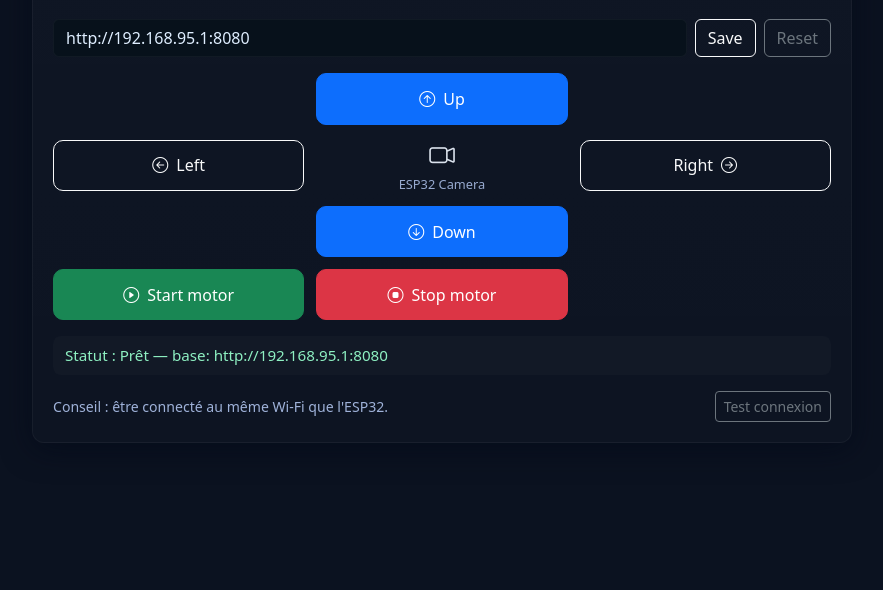
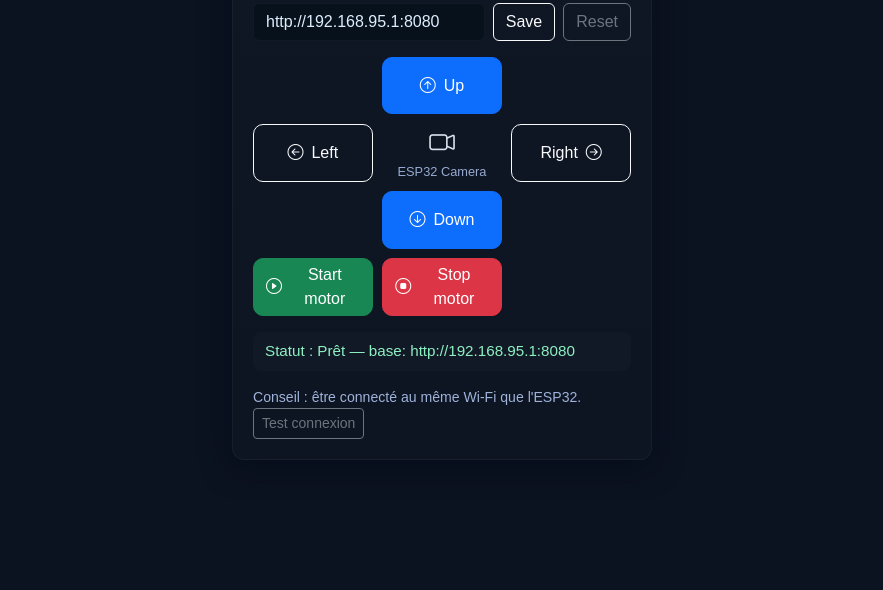
Before and after one commit to GUELORD-MWENDERWA/esp32-web-control, a plain HTML site: page index.html in a window 1280 px wide. Shown: the part 210-800 px from the top of the page, without its empty margins (198-1081 px from the left). Drawn offline with nearby package versions, Linux system fonts and the light colour scheme.

Commit message:
second commit

```diff
--- a/index.html
+++ b/index.html
@@ -10,28 +10,114 @@
   <link href="https://cdn.jsdelivr.net/npm/bootstrap-icons@1.11.3/font/bootstrap-icons.css" rel="stylesheet">
 
   <style>
-    :root { --card-radius: 12px; --btn-size: 3.2rem; }
-    html,body { height:100%; background:#0b1220; color:#e6eef8; }
-    .app-wrap { min-height:100vh; display:flex; align-items:center; justify-content:center; padding:1rem; }
-    .control-card { width:100%; max-width:820px; border-radius:var(--card-radius); padding:1.25rem;
+    /* Variables principales */
+    :root {
+      --card-radius: 12px;
+      --btn-size: 3.6rem; /* boutons un peu plus grands pour mobile */
+    }
+
+    /* Style de base */
+    html, body {
+      height:100%;
+      background:#0b1220;
+      color:#e6eef8;
+      font-family:Arial, sans-serif;
+    }
+
+    /* Conteneur principal centré */
+    .app-wrap {
+      min-height:100vh;
+      display:flex;
+      align-items:center;
+      justify-content:center;
+      padding:1rem;
+    }
+
+    /* Carte de contrôle */
+    .control-card {
+      width:100%;
+      max-width:420px; /* largeur réduite pour mobile */
+      border-radius:var(--card-radius);
+      padding:1.25rem;
       background:linear-gradient(180deg, rgba(255,255,255,0.02), rgba(255,255,255,0.01));
-      border:1px solid rgba(255,255,255,0.04); box-shadow:0 6px 30px rgba(2,8,23,0.6);
+      border:1px solid rgba(255,255,255,0.04);
+      box-shadow:0 6px 30px rgba(2,8,23,0.6);
     }
+
+    /* Titres */
     h1 { font-size:1.25rem; margin:0; font-weight:600; }
     .subtitle { color:#9fb2d9; font-size:.9rem; }
-    .btn-grid { display:grid; gap:.75rem; grid-template-columns:1fr 1fr 1fr; margin-top:1rem; align-items:center; }
-    .btn-large { height:var(--btn-size); font-size:1rem; border-radius:10px; display:flex; align-items:center; justify-content:center; }
-    .grid-center { display:flex; align-items:center; justify-content:center; }
-    .status { margin-top:1rem; padding:.5rem .75rem; border-radius:8px; background:rgba(255,255,255,0.02); color:#bcd4ff; font-size:.95rem; min-height:2.2rem; display:flex; align-items:center; }
-    .status .error { color:#ff9b9b; } .status .ok { color:#8ef0c2; }
-    @media (max-width:576px){ .btn-grid { grid-template-columns:1fr 1fr; } .grid-center { grid-column:1 / -1; } }
-    .ip-row { gap:.5rem; margin-top:.75rem; align-items:center; }
-    .form-control-dark { background:#07111b; color:#dfeeff; border:1px solid rgba(255,255,255,0.04); }
+
+    /* Grille des boutons directionnels */
+    .btn-grid {
+      display:grid;
+      gap:.6rem;
+      grid-template-columns:1fr 1fr 1fr;
+      margin-top:1rem;
+      align-items:center;
+    }
+
+    /* Boutons */
+    .btn-large {
+      height:var(--btn-size);
+      font-size:1rem;
+      border-radius:10px;
+      display:flex;
+      align-items:center;
+      justify-content:center;
+    }
+
+    /* Centre de la grille (caméra) */
+    .grid-center {
+      display:flex;
+      align-items:center;
+      justify-content:center;
+    }
+
+    /* Zone de statut */
+    .status {
+      margin-top:1rem;
+      padding:.5rem .75rem;
+      border-radius:8px;
+      background:rgba(255,255,255,0.02);
+      color:#bcd4ff;
+      font-size:.95rem;
+      min-height:2.2rem;
+      display:flex;
+      align-items:center;
+    }
+
+    .status .error { color:#ff9b9b; }
+    .status .ok { color:#8ef0c2; }
+
+    /* Ligne IP et base URL */
+    .ip-row {
+      gap:.5rem;
+      margin-top:.75rem;
+      align-items:center;
+      flex-wrap:wrap;
+    }
+
+    .form-control-dark {
+      background:#07111b;
+      color:#dfeeff;
+      border:1px solid rgba(255,255,255,0.04);
+      flex:1;
+    }
+
+    /* Responsivité mobile */
+    @media (max-width:576px){
+      .btn-grid { grid-template-columns:1fr 1fr; } /* 2 colonnes sur mobile */
+      .grid-center { grid-column: 1 / -1; } /* centre sur toute la largeur */
+      .btn-large { font-size:.95rem; height:3rem; } /* boutons plus petits */
+    }
+
   </style>
 </head>
 <body>
   <div class="app-wrap">
     <div class="control-card">
+      <!-- Entête -->
       <div class="d-flex align-items-start justify-content-between">
         <div>
           <h1>Contrôle ESP32‑CAM</h1>
@@ -42,20 +128,19 @@
         </div>
       </div>
 
-      <!-- IP / base URL -->
+      <!-- Entrée de l'IP / Base URL -->
       <div class="d-flex ip-row mt-3">
         <input id="input-base" class="form-control form-control-dark" type="text" placeholder="http://192.168.4.1" />
         <button id="btn-save-base" class="btn btn-outline-light">Save</button>
         <button id="btn-reset-base" class="btn btn-outline-secondary">Reset</button>
       </div>
 
+      <!-- Grille des boutons -->
       <div class="btn-grid" role="group" aria-label="Contrôles directionnels">
         <div class="grid-center"></div>
-
         <div class="grid-center">
           <button id="btn-up" class="btn btn-primary btn-large w-100"><i class="bi bi-arrow-up-circle me-2"></i>Up</button>
         </div>
-
         <div class="grid-center"></div>
 
         <div>
@@ -74,27 +159,26 @@
         </div>
 
         <div class="grid-center"></div>
-
         <div class="grid-center">
           <button id="btn-down" class="btn btn-primary btn-large w-100"><i class="bi bi-arrow-down-circle me-2"></i>Down</button>
         </div>
-
         <div class="grid-center"></div>
 
+        <!-- Boutons moteur -->
         <div class="d-grid gap-2">
           <button id="btn-start" class="btn btn-success btn-large"><i class="bi bi-play-circle me-2"></i>Start motor</button>
         </div>
-
         <div class="d-grid gap-2">
           <button id="btn-stop" class="btn btn-danger btn-large"><i class="bi bi-stop-circle me-2"></i>Stop motor</button>
         </div>
-
         <div class="grid-center"></div>
       </div>
 
+      <!-- Statut -->
       <div class="status mt-3" id="status"><span class="ok">Statut : prêt</span></div>
 
-      <div class="d-flex justify-content-between align-items-center mt-3">
+      <!-- Pied de page -->
+      <div class="d-flex justify-content-between align-items-center mt-3 flex-wrap">
         <div style="color:#9fb2d9; font-size:.88rem;">Conseil : être connecté au même Wi‑Fi que l'ESP32.</div>
         <div>
           <button id="btn-test" class="btn btn-outline-secondary btn-sm">Test connexion</button>
@@ -103,9 +187,13 @@
     </div>
   </div>
 
+  <!-- Bootstrap JS -->
   <script src="https://cdn.jsdelivr.net/npm/bootstrap@5.3.3/dist/js/bootstrap.bundle.min.js"></script>
+
   <script>
-    // Defaults
+    // ================================
+    // Variables et configuration
+    // ================================
     const DEFAULT_BASE = 'http://192.168.95.1:8080';
     const ENDPOINTS = {
       up:    '/up/cliked',
@@ -116,7 +204,9 @@
       stop:  '/start/off'
     };
 
-    // Elements
+    // ================================
+    // Éléments du DOM
+    // ================================
     const inputBase = document.getElementById('input-base');
     const btnSaveBase = document.getElementById('btn-save-base');
     const btnResetBase = document.getElementById('btn-reset-base');
@@ -129,16 +219,16 @@
     const btnTest = document.getElementById('btn-test');
     const elStatus = document.getElementById('status');
 
-    // Load or init base url
+    // ================================
+    // Gestion de l'URL de base
+    // ================================
     function loadBase() {
       const saved = localStorage.getItem('esp_base');
       const base = saved ? saved : DEFAULT_BASE;
       inputBase.value = base;
       return base;
     }
-    function saveBase(val) {
-      localStorage.setItem('esp_base', val);
-    }
+    function saveBase(val) { localStorage.setItem('esp_base', val); }
     function resetBase() {
       localStorage.removeItem('esp_base');
       inputBase.value = DEFAULT_BASE;
@@ -146,7 +236,9 @@
 
     let BASE = loadBase();
 
-    // UI helpers
+    // ================================
+    // Fonctions utilitaires UI
+    // ================================
     function setStatus(text, type='info') {
       elStatus.textContent = '';
       const span = document.createElement('span');
@@ -155,10 +247,14 @@
       span.textContent = 'Statut : ' + text;
       elStatus.appendChild(span);
     }
+
     function setButtonsDisabled(disabled) {
       [btnUp, btnDown, btnLeft, btnRight, btnStart, btnStop, btnTest, btnSaveBase, btnResetBase].forEach(b => b.disabled = disabled);
     }
 
+    // ================================
+    // Fonction pour appeler l'API ESP32
+    // ================================
     async function callEndpoint(path) {
       const url = BASE.replace(/\/$/, '') + path;
       setButtonsDisabled(true);
@@ -184,7 +280,9 @@
       }
     }
 
-    // Event bindings
+    // ================================
+    // Événements
+    // ================================
     btnSaveBase.addEventListener('click', () => {
       const val = inputBase.value.trim();
       if (!val) return;
@@ -206,7 +304,7 @@
     btnStop.addEventListener('click', () => callEndpoint(ENDPOINTS.stop));
     btnTest.addEventListener('click', () => callEndpoint('/'));
 
-    // Keyboard support
+    // Support clavier (flèches et espace)
     document.addEventListener('keydown', (e) => {
       if (['INPUT','TEXTAREA'].includes(document.activeElement.tagName)) return;
       switch (e.key) {
@@ -219,7 +317,7 @@
       }
     });
 
-    // Init status
+    // Initialisation du statut
     setStatus('Prêt — base: ' + BASE, 'ok');
   </script>
 </body>
```
